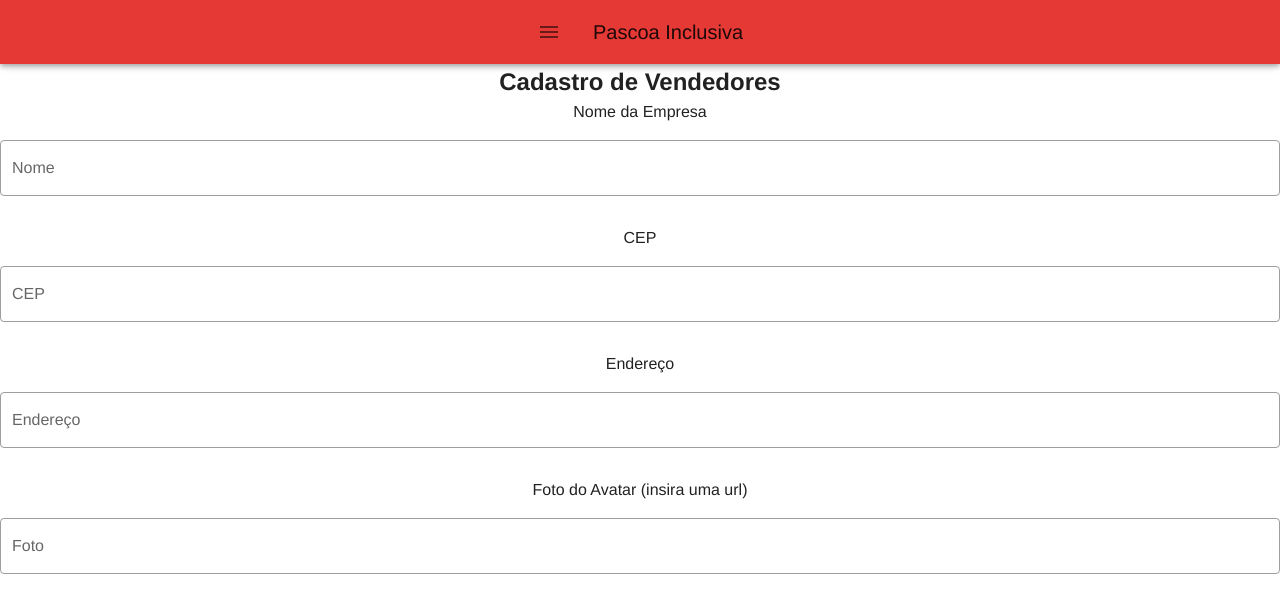
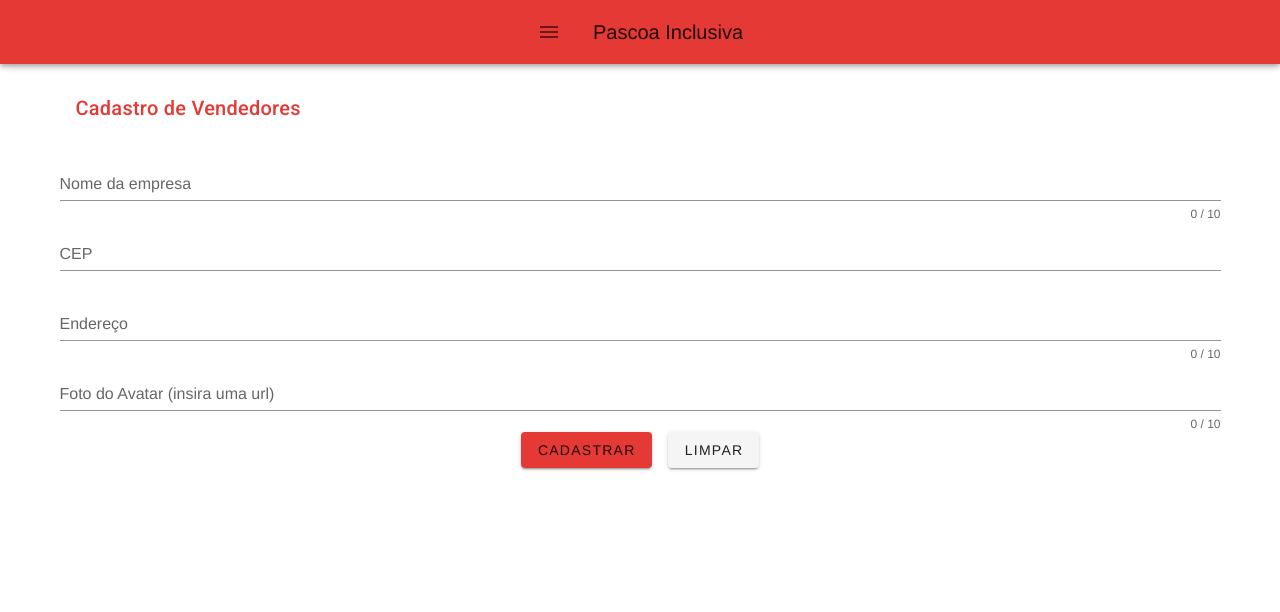
Before and after one commit to luizgnclvs/projeto-decola, a Vue app: page /#/cadastrovendedores in a window 1280 px wide. Shown: the top 612 px of the page. Built offline with nearby package versions, Linux system fonts and the light colour scheme.

Commit message:
botoes cadastro

```diff
--- a/src/components/CadastroVendedores.vue
+++ b/src/components/CadastroVendedores.vue
@@ -1,39 +1,76 @@
 <template>
-    <div>
-        <h2>Cadastro de Vendedores</h2>
-
-        <p>Nome da Empresa</p>
+    <v-container>
+      <v-card-title primary-title class=" title mb-4">
+        Cadastro de Vendedores
+      </v-card-title>
+    <form ref=form>
       <v-text-field
-        label="Nome"
-        outlined
+        v-model="Nome"
+        :error-messages="nameErrors"
+        :counter="10"
+        label="Nome da empresa"
+        required
+        @input="$v.name.$touch()"
+        @blur="$v.name.$touch()"
       ></v-text-field>
 
-        <p>CEP</p>
       <v-text-field
+        v-model="Cep"
+        :error-messages="emailErrors"
         label="CEP"
-        outlined
+        required
+        @input="$v.email.$touch()"
+        @blur="$v.email.$touch()"
       ></v-text-field>
 
-        <p>Endereço</p>
       <v-text-field
+        v-model="Endereco"
+        :error-messages="nameErrors"
+        :counter="10"
         label="Endereço"
-        outlined
+        required
+        @input="$v.name.$touch()"
+        @blur="$v.name.$touch()"
       ></v-text-field>
 
-        <p>Foto do Avatar (insira uma url)</p>
       <v-text-field
-        label="Foto"
-        outlined
+        v-model="Foto"
+        :error-messages="nameErrors"
+        :counter="10"
+        label="Foto do Avatar (insira uma url)"
+        required
+        @input="$v.name.$touch()"
+        @blur="$v.name.$touch()"
       ></v-text-field>
-    </div>
+
+      <v-btn class="mr-4" color="red darken-1" @click="submit"> Cadastrar </v-btn>
+      <v-btn @click="reset"> Limpar </v-btn>
+    </form>
+  </v-container>
 </template>
 
 <script>
 export default {
-
+    data() {
+        return {
+           items: [
+        'Item 1',
+        'Item 2',
+        'Item 3',
+        'Item 4',
+      ],
+        }
+    },
+    methods: {
+        reset () {
+        this.$refs.form.reset()
+      },
+    }
 }
 </script>
 
-<style>
-
+<style scoped>
+    .title {
+        color: #E53935!important;
+    }
 </style>
```
Lines whose indentation alone changed are shown as unchanged.
